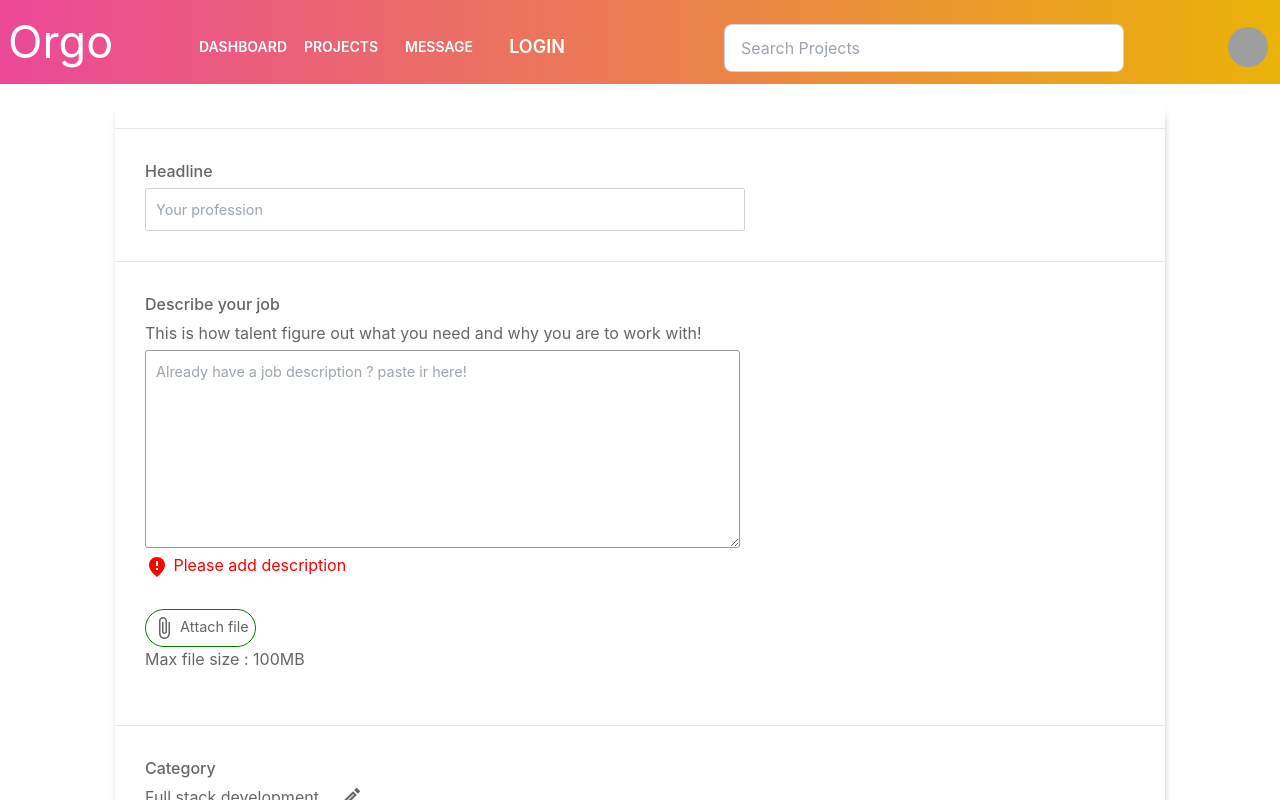
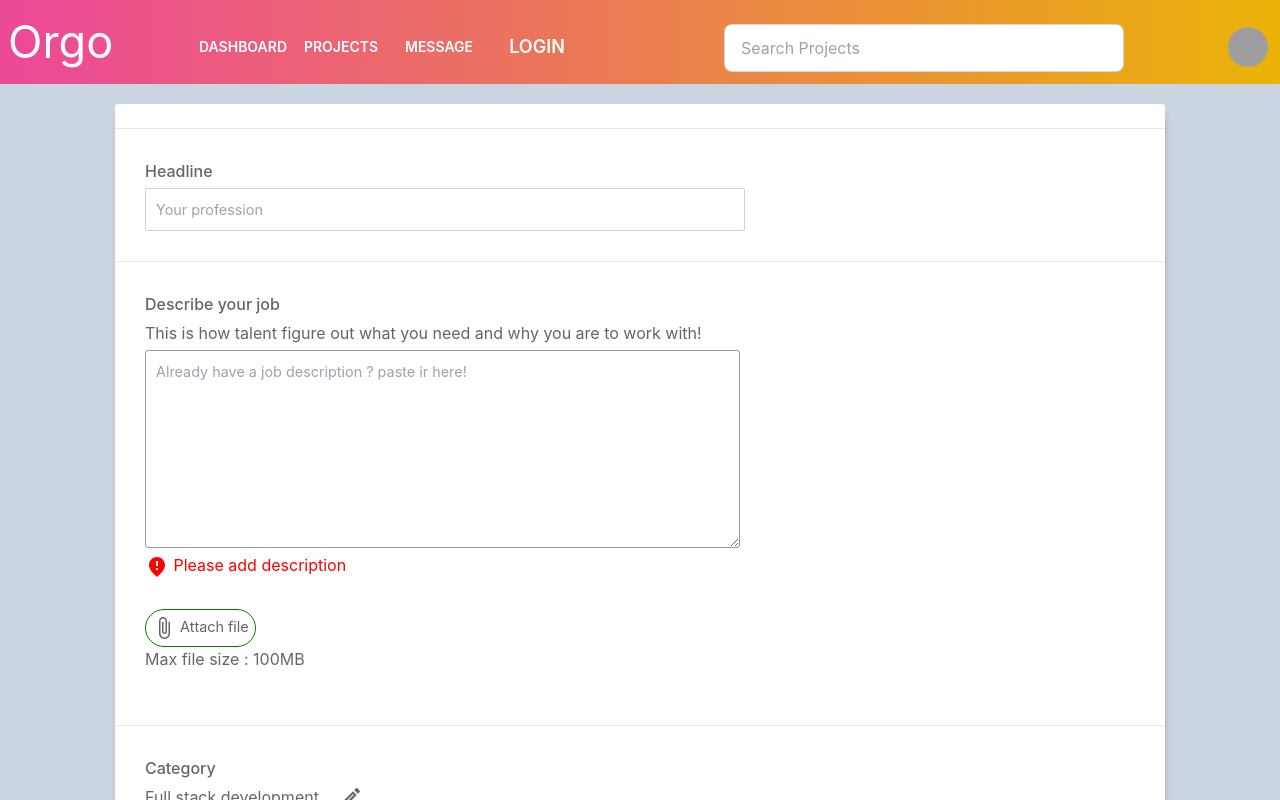
Before and after one commit to MuhammadKhan3/Orgo, a React (Create React App) app in the folder frontend/: page /createprofile in a window 1280 px wide. Shown: the top 800 px of the page. Built offline with nearby package versions, Linux system fonts and the light colour scheme; grey boxes are pictures that could not be loaded.

Commit message:
CreateProfileCompo update 1

```diff
--- a/frontend/src/components/createProfile/create.css
+++ b/frontend/src/components/createProfile/create.css
@@ -6,6 +6,7 @@
   flex-direction: column;
   color: #656565;
   margin-top: 20px;
+  background-color: white;
 }
 
 .head-container1 {
--- a/frontend/src/pages/createProfile.css
+++ b/frontend/src/pages/createProfile.css
@@ -3,5 +3,4 @@
     display: flex;
     flex-direction: column;
     align-items: center;
-    background-color: white;
 }
```
